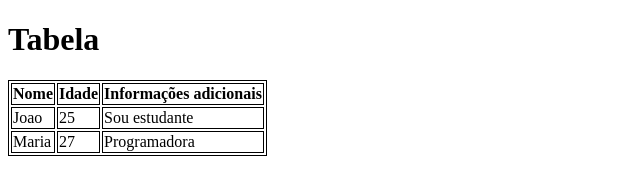
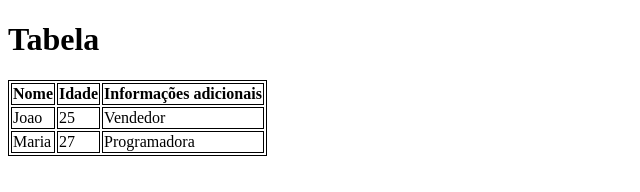
Before and after one commit to Pedrojr087/aula-tabela, a plain HTML site: page index.html in a window 1280 px wide. Shown: the full height of the page, 0-640 px from the left. Drawn offline with Linux system fonts and the light colour scheme.

Commit message:
Mudando de Sou estudante para vendedor

```diff
--- a/index.html
+++ b/index.html
@@ -23,7 +23,7 @@
     <tr>
         <td>Joao</td>
         <td>25</td>
-        <td>Sou estudante</td>
+        <td>Vendedor</td>
     </tr>
     <tr>
         <td>Maria</td>
```
